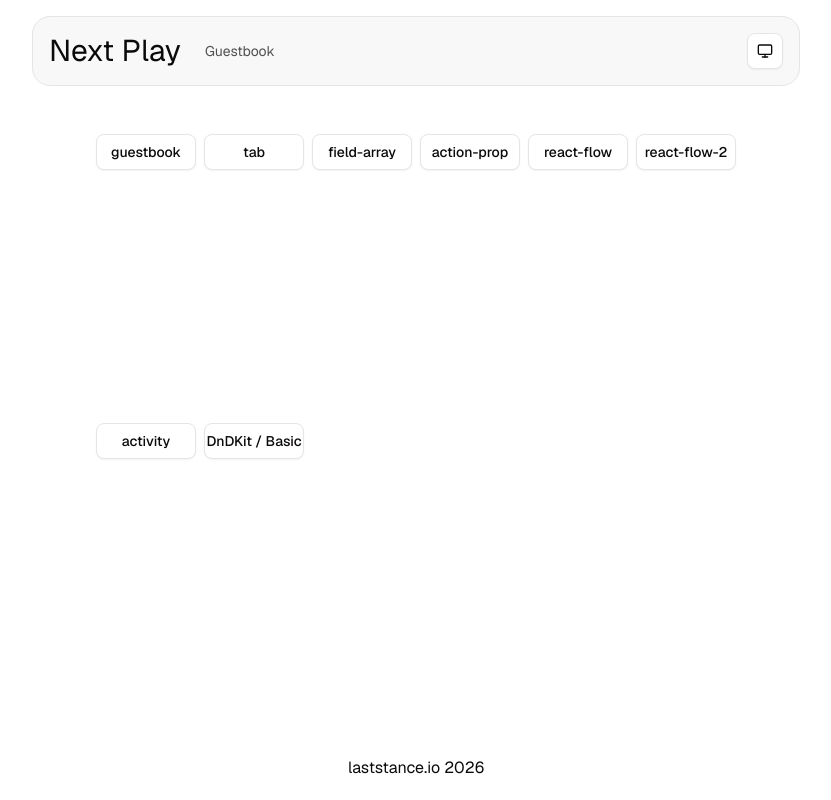
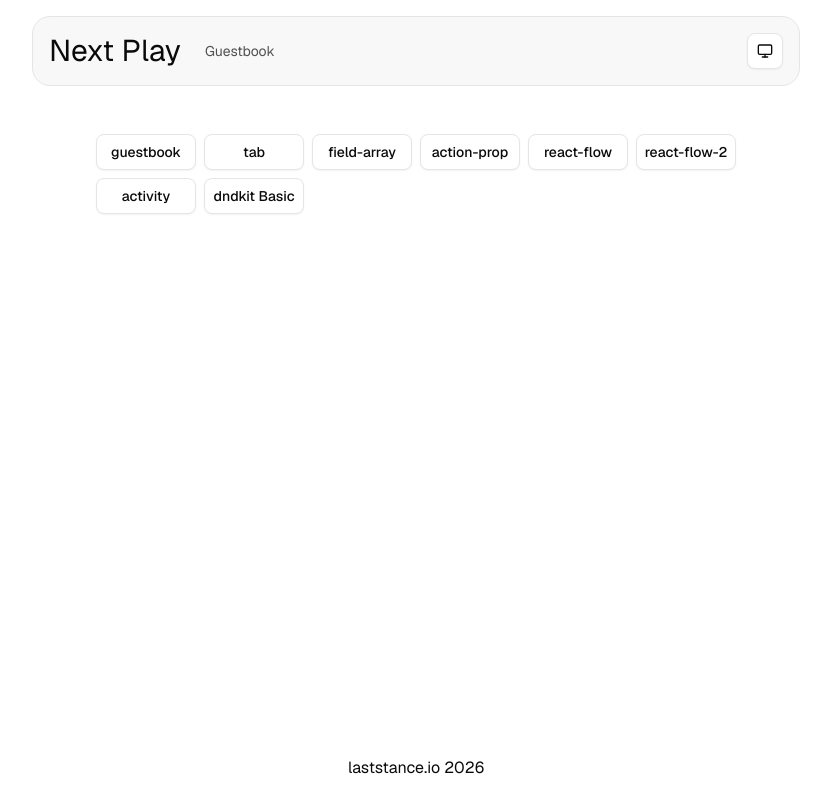
Before and after one commit to laststance/next-play, a Next.js app: page / in a window 1280 px wide. Shown: the whole page, without its empty margins (224-1055 px from the left). Built offline with nearby package versions, Linux system fonts and the light colour scheme.

Commit message:
fix: improve layout alignment and button label consistency for clarity

```diff
--- a/app/page.tsx
+++ b/app/page.tsx
@@ -7,7 +7,7 @@ import { Button } from '@/components/ui/button'
 export default async function Home() {
   return (
     <Main>
-      <Grid className="flex-1 grid-cols-6 gap-2">
+      <Grid className="flex-1 grid-cols-6 content-start gap-2">
         <Button asChild variant="outline">
           <Link href="/guestbook">guestbook</Link>
         </Button>
@@ -30,7 +30,7 @@ export default async function Home() {
           <Link href="/activity">activity</Link>
         </Button>
         <Button asChild variant="outline">
-          <Link href="/dndkit/basic">DnDKit / Basic</Link>
+          <Link href="/dndkit/basic">dndkit Basic</Link>
         </Button>
       </Grid>
     </Main>
```
